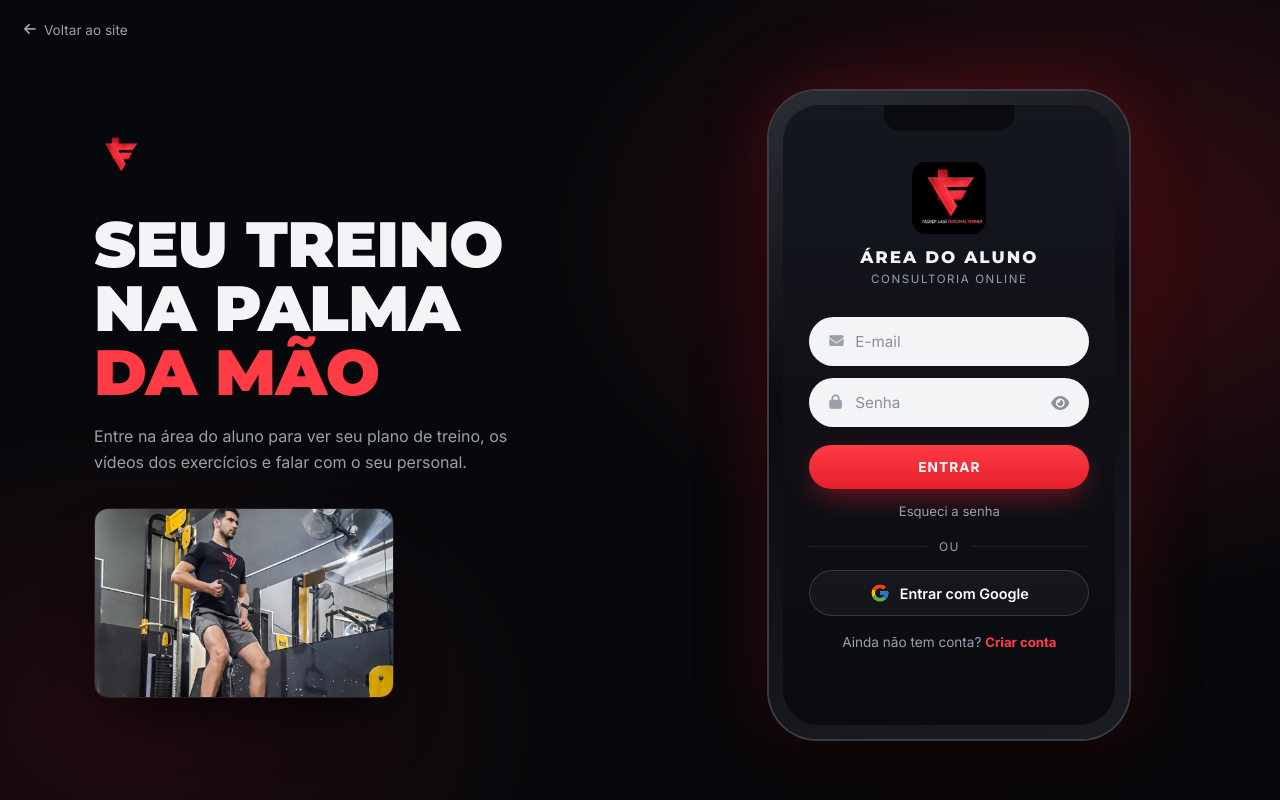
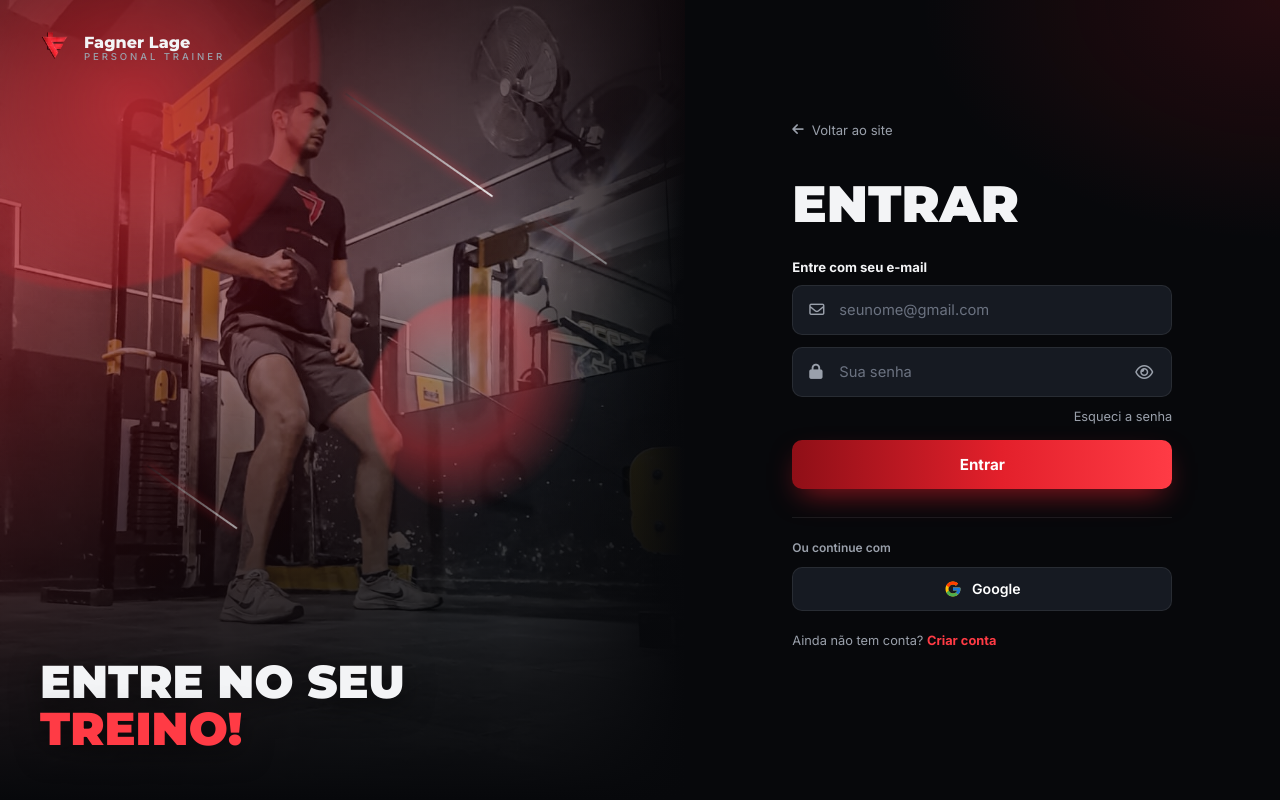
Before and after one commit to lferodrigues/consultoria-fl, a plain HTML site: page login.html in a window 1280 px wide. Drawn offline with Linux system fonts and the light colour scheme; no server answers.

Commit message:
Redesenha a tela de login da Área do Aluno (layout dividido, paleta do site)
Co-Authored-By: Claude Opus 5.5 <noreply@anthropic.com>
Claude-Session: https://claude.ai/code/session_0134B8wTpUe8CzA3QtAohK4x

```diff
--- a/Assets/css/login.css
+++ b/Assets/css/login.css
@@ -3,150 +3,183 @@
     --bg: #07080b;
     --bg-2: #0d0f14;
     --card: #12151c;
+    --input: #161a22;
     --line: rgba(255, 255, 255, .08);
     --text: #f3f4f6;
     --muted: #9aa0ab;
     --red: #e3202b;
     --red-2: #ff3b45;
+    --red-dark: #8f0f17;
 }
 
 * { box-sizing: border-box; margin: 0; padding: 0; }
 img { max-width: 100%; display: block; }
 a { color: inherit; text-decoration: none; }
 button { font: inherit; }
+[hidden] { display: none !important; }
 
 body {
     font-family: 'Inter', system-ui, -apple-system, Segoe UI, Roboto, sans-serif;
     color: var(--text);
+    background: var(--bg);
     min-height: 100vh;
-    background:
-        radial-gradient(900px 600px at 85% 30%, rgba(227, 32, 43, .22), transparent 60%),
-        radial-gradient(700px 500px at 10% 90%, rgba(227, 32, 43, .12), transparent 60%),
-        var(--bg);
     -webkit-font-smoothing: antialiased;
-    overflow-x: hidden;
 }
 
+.login-page {
+    min-height: 100vh;
+    display: grid;
+    grid-template-columns: 1.15fr 1fr;
+}
+
+/* ---------- Painel visual ---------- */
+.visual {
+    position: relative; overflow: hidden; min-height: 100vh;
+    background: #0a0507;
+}
+.visual-photo {
+    position: absolute; inset: 0; width: 100%; height: 100%;
+    object-fit: cover; object-position: center 30%;
+    filter: grayscale(.35) contrast(1.1) brightness(.75);
+}
+.visual-shade {
+    position: absolute; inset: 0;
+    background:
+        linear-gradient(180deg, rgba(7, 8, 11, .55) 0%, rgba(7, 8, 11, .1) 35%, rgba(7, 8, 11, .85) 85%, var(--bg) 100%),
+        linear-gradient(120deg, rgba(227, 32, 43, .55), rgba(143, 15, 23, .25) 45%, rgba(7, 8, 11, .2) 70%),
+        linear-gradient(90deg, transparent 75%, var(--bg) 100%);
+    mix-blend-mode: normal;
+}
+
+/* Brilhos e "rastros" vermelhos, no lugar dos planetas e cometas da referência */
+.glow { position: absolute; border-radius: 50%; filter: blur(2px); pointer-events: none; }
+.g1 {
+    width: 460px; height: 460px; top: -170px; left: -140px;
+    background: radial-gradient(circle at 60% 60%, rgba(255, 59, 69, .55), rgba(227, 32, 43, .15) 55%, transparent 70%);
+}
+.g2 {
+    width: 220px; height: 220px; top: 38%; right: 14%;
+    background: radial-gradient(circle at 35% 35%, rgba(255, 255, 255, .18), rgba(255, 59, 69, .35) 40%, transparent 70%);
+    animation: float 7s ease-in-out infinite;
+}
+.streak {
+    position: absolute; height: 2px; border-radius: 2px; transform: rotate(35deg);
+    background: linear-gradient(90deg, transparent, rgba(255, 255, 255, .85));
+    box-shadow: 0 0 10px rgba(255, 59, 69, .9);
+}
+.s1 { width: 180px; top: 18%; left: 48%; }
+.s2 { width: 110px; top: 62%; left: 20%; opacity: .7; }
+.s3 { width: 80px; top: 30%; left: 78%; opacity: .5; }
+@keyframes float { 50% { transform: translateY(-14px); } }
+
+.brand {
+    position: absolute; top: 28px; left: 34px; z-index: 2;
+    display: flex; align-items: center; gap: 10px;
+}
+.brand img { height: 40px; width: auto; }
+.brand span { font-family: 'Montserrat', sans-serif; font-weight: 800; font-size: 1rem; line-height: 1.1; }
+.brand small {
+    display: block; font-family: 'Inter', sans-serif; font-weight: 500;
+    font-size: .6rem; letter-spacing: .3em; text-transform: uppercase; color: var(--muted);
+}
+
+.visual-title {
+    position: absolute; left: 40px; bottom: 48px; z-index: 2;
+    font-family: 'Montserrat', sans-serif; font-weight: 900; text-transform: uppercase;
+    font-size: clamp(2rem, 3.6vw, 3.2rem); line-height: 1.02;
+    text-shadow: 0 6px 30px rgba(0, 0, 0, .6);
+}
+.visual-title span { color: var(--red-2); }
+
+/* ---------- Formulário ---------- */
+.panel {
+    display: flex; align-items: center; justify-content: center;
+    padding: 48px 40px;
+    background:
+        radial-gradient(600px 400px at 100% 0%, rgba(227, 32, 43, .14), transparent 60%),
+        var(--bg);
+}
+.panel-inner { width: 100%; max-width: 380px; }
+
 .back {
-    position: absolute; top: 22px; left: 24px; z-index: 5;
-    font-size: .85rem; color: var(--muted);
-    display: inline-flex; align-items: center; gap: 8px;
+    display: inline-flex; align-items: center; gap: 8px; margin-bottom: 40px;
+    font-size: .82rem; color: var(--muted);
 }
 .back:hover { color: #fff; }
 
-.login-page {
-    max-width: 1140px; margin: 0 auto; min-height: 100vh;
-    padding: 70px 24px 40px;
-    display: grid; grid-template-columns: 1.1fr .9fr; align-items: center; gap: 40px;
+.panel h1 {
+    font-family: 'Montserrat', sans-serif; font-weight: 900; text-transform: uppercase;
+    font-size: clamp(2.4rem, 4vw, 3.2rem); line-height: 1; margin-bottom: 30px;
 }
 
-/* ---------- Chamada ---------- */
-.intro { position: relative; }
-.brand img { height: 52px; width: auto; margin-bottom: 28px; }
-.intro h1 {
-    font-family: 'Montserrat', sans-serif; font-weight: 900; text-transform: uppercase;
-    font-size: clamp(2.4rem, 5vw, 4rem); line-height: 1; letter-spacing: -.01em;
-}
-.intro h1 span { color: var(--red-2); }
-.intro p { color: var(--muted); max-width: 420px; margin-top: 20px; line-height: 1.6; }
-.intro-photo {
-    margin-top: 32px; width: 300px; height: 190px; border-radius: 14px; overflow: hidden;
-    border: 1px solid var(--line); box-shadow: 0 30px 60px -20px rgba(0, 0, 0, .8);
-}
-.intro-photo img { width: 100%; height: 100%; object-fit: cover; object-position: center 25%; }
+.group { margin-bottom: 12px; }
+.group label { display: block; font-size: .82rem; font-weight: 700; margin-bottom: 10px; }
 
-/* ---------- Celular ---------- */
-.phone-wrap { display: flex; justify-content: center; }
-.phone {
-    position: relative; width: 360px; max-width: 100%;
-    padding: 14px; border-radius: 48px;
-    background: linear-gradient(160deg, #2a2d34, #0b0c10 40%, #1b1d22);
-    box-shadow:
-        0 0 0 2px #3a3d44,
-        0 40px 80px -20px rgba(0, 0, 0, .9),
-        0 0 80px -10px rgba(227, 32, 43, .35);
-}
-.phone-notch {
-    position: absolute; top: 14px; left: 50%; transform: translateX(-50%);
-    width: 130px; height: 26px; background: #0b0c10; border-radius: 0 0 16px 16px; z-index: 2;
-}
-.phone-screen {
-    border-radius: 36px; padding: 56px 26px 30px; min-height: 620px;
-    background: linear-gradient(180deg, #14171e, #0a0b0f);
-    display: flex; flex-direction: column;
-}
-
-.app-logo { text-align: center; margin-bottom: 30px; }
-.app-logo img { width: 74px; height: 74px; object-fit: contain; margin: 0 auto 12px; border-radius: 16px; }
-.app-logo strong {
-    display: block; font-family: 'Montserrat', sans-serif; font-weight: 800;
-    letter-spacing: .12em; font-size: 1.05rem;
-}
-.app-logo small { color: var(--muted); font-size: .72rem; letter-spacing: .14em; text-transform: uppercase; }
-
-/* Campos em pílula, como no app de referência */
 .field {
     position: relative; display: flex; align-items: center;
-    background: #f3f4f6; border-radius: 999px; margin-bottom: 12px;
-    border: 2px solid transparent; transition: border-color .2s;
+    background: var(--input); border: 1px solid var(--line); border-radius: 10px;
+    transition: border-color .2s, box-shadow .2s;
 }
-.field:focus-within { border-color: var(--red-2); }
-.field > i { position: absolute; left: 18px; color: #9aa0ab; font-size: .9rem; }
+.field:focus-within { border-color: var(--red-2); box-shadow: 0 0 0 3px rgba(255, 59, 69, .15); }
+.field > i { position: absolute; left: 16px; color: var(--muted); font-size: .95rem; }
 .field input {
-    width: 100%; border: 0; outline: 0; background: transparent;
-    padding: 13px 46px 13px 44px; font-size: .95rem; color: #111; font-family: inherit;
+    width: 100%; border: 0; outline: 0; background: transparent; color: var(--text);
+    padding: 15px 46px 15px 46px; font-size: .92rem; font-family: inherit;
 }
-.field input::placeholder { color: #8a8f99; }
+.field input::placeholder { color: #6b7280; }
+.field input:-webkit-autofill {
+    -webkit-box-shadow: 0 0 0 40px var(--input) inset;
+    -webkit-text-fill-color: var(--text);
+}
 .toggle-pass {
-    position: absolute; right: 14px; background: none; border: 0; color: #8a8f99; cursor: pointer; padding: 4px;
+    position: absolute; right: 12px; background: none; border: 0; color: var(--muted); cursor: pointer; padding: 6px;
 }
+.toggle-pass:hover { color: #fff; }
+
+.link { background: none; border: 0; cursor: pointer; color: var(--muted); font-size: .8rem; }
+.link:hover { color: #fff; }
+.link.strong { color: var(--red-2); font-weight: 700; }
+.forgot { display: block; margin: 2px 0 16px auto; }
 
 .btn-login {
-    width: 100%; margin-top: 6px; padding: 14px; border: 0; border-radius: 999px; cursor: pointer;
-    background: linear-gradient(180deg, var(--red-2), var(--red)); color: #fff;
-    font-weight: 800; letter-spacing: .08em; text-transform: uppercase; font-size: .85rem;
-    box-shadow: 0 10px 30px -8px rgba(227, 32, 43, .65);
-    transition: transform .2s, box-shadow .2s;
+    width: 100%; padding: 15px; border: 0; border-radius: 10px; cursor: pointer;
+    background: linear-gradient(90deg, var(--red-dark), var(--red) 55%, var(--red-2));
+    color: #fff; font-weight: 700; font-size: .95rem;
+    box-shadow: 0 12px 30px -10px rgba(227, 32, 43, .7);
+    transition: transform .2s, box-shadow .2s, filter .2s;
 }
-.btn-login:hover { transform: translateY(-2px); box-shadow: 0 16px 36px -8px rgba(227, 32, 43, .8); }
+.btn-login:hover { transform: translateY(-2px); filter: brightness(1.08); box-shadow: 0 16px 36px -10px rgba(227, 32, 43, .85); }
 .btn-login:disabled { opacity: .6; cursor: wait; transform: none; }
 
-.link {
-    display: block; margin: 14px auto 0; background: none; border: 0; cursor: pointer;
-    color: var(--muted); font-size: .82rem;
-}
-.link:hover { color: #fff; }
-.link.strong { display: inline; margin: 0; color: var(--red-2); font-weight: 700; }
-
-.divider { display: flex; align-items: center; gap: 12px; margin: 20px 0 16px; color: var(--muted); font-size: .75rem; text-transform: uppercase; letter-spacing: .1em; }
-.divider::before, .divider::after { content: ""; flex: 1; height: 1px; background: var(--line); }
+.divider { height: 1px; background: var(--line); margin: 28px 0 22px; }
+.continue { font-size: .75rem; font-weight: 600; color: var(--muted); margin-bottom: 12px; }
 
 .btn-google {
     width: 100%; display: flex; align-items: center; justify-content: center; gap: 10px;
-    padding: 12px; border-radius: 999px; cursor: pointer;
-    background: rgba(255, 255, 255, .04); border: 1px solid rgba(255, 255, 255, .15); color: #fff;
-    font-weight: 600; font-size: .9rem; transition: border-color .2s, background .2s;
+    padding: 12px; border-radius: 10px; cursor: pointer;
+    background: var(--input); border: 1px solid var(--line); color: #fff;
+    font-weight: 600; font-size: .88rem; transition: border-color .2s, background .2s;
 }
-.btn-google:hover { border-color: rgba(255, 255, 255, .35); background: rgba(255, 255, 255, .08); }
-.btn-google svg { width: 20px; height: 20px; }
+.btn-google:hover { border-color: rgba(255, 255, 255, .25); background: #1c212b; }
+.btn-google:disabled { opacity: .6; cursor: wait; }
+.btn-google svg { width: 18px; height: 18px; }
 
-.switch { text-align: center; margin-top: 18px; font-size: .85rem; color: var(--muted); }
+.switch { margin-top: 22px; font-size: .8rem; color: var(--muted); }
 
-.message { min-height: 20px; margin-top: 14px; text-align: center; font-size: .82rem; }
+.message { min-height: 20px; margin-top: 14px; font-size: .82rem; }
 .message.error { color: var(--red-2); }
 .message.ok { color: #4ade80; }
 
-.logged { text-align: center; margin: auto 0; }
-.logged > i { font-size: 3rem; color: #4ade80; margin-bottom: 14px; }
-.logged p { font-size: 1.1rem; }
-.logged small { display: block; color: var(--muted); margin: 6px 0 22px; }
+.logged > i { font-size: 2.8rem; color: #4ade80; margin-bottom: 18px; }
+.logged h1 { font-size: 2.2rem; margin-bottom: 10px; text-transform: none; }
+.logged h1 span { color: var(--red-2); }
+.logged p { color: var(--muted); margin-bottom: 26px; }
 
 /* Carregando */
 .loading {
     position: fixed; inset: 0; z-index: 50;
     background: rgba(7, 8, 11, .8); display: flex; align-items: center; justify-content: center;
 }
-.loading[hidden] { display: none; }
 .spinner {
     width: 46px; height: 46px; border-radius: 50%;
     border: 5px solid rgba(255, 255, 255, .15); border-top-color: var(--red-2);
@@ -154,21 +187,23 @@ body {
 }
 @keyframes spin { to { transform: rotate(360deg); } }
 
-[hidden] { display: none !important; }
-
-/* ---------- Responsivo ---------- */
-@media (max-width: 900px) {
-    .login-page { grid-template-columns: 1fr; padding-top: 64px; gap: 28px; }
-    .intro { text-align: center; }
-    .brand img { margin: 0 auto 18px; }
-    .intro h1 { font-size: 2.2rem; }
-    .intro h1 br { display: none; }
-    .intro p { margin: 14px auto 0; }
-    .intro-photo { display: none; }
+/* ---------- Celular: imagem no topo, formulário embaixo ---------- */
+@media (max-width: 860px) {
+    .login-page { grid-template-columns: 1fr; }
+    .visual { min-height: 0; height: 300px; }
+    .visual-photo { object-position: center 8%; }
+    .visual-shade {
+        background:
+            linear-gradient(180deg, rgba(7, 8, 11, .5) 0%, rgba(7, 8, 11, .1) 40%, var(--bg) 100%),
+            linear-gradient(120deg, rgba(227, 32, 43, .55), rgba(143, 15, 23, .25) 45%, rgba(7, 8, 11, .2) 70%);
+    }
+    .brand { top: 20px; left: 20px; }
+    .visual-title { display: none; }
+    .g2 { width: 140px; height: 140px; top: 30%; right: 8%; }
+    .panel { align-items: flex-start; padding: 8px 22px 40px; margin-top: -40px; background: transparent; position: relative; z-index: 2; }
+    .back { margin-bottom: 18px; }
+    .panel h1 { margin-bottom: 22px; }
 }
-@media (max-width: 420px) {
-    .login-page { padding: 60px 12px 24px; }
-    .phone { padding: 0; border-radius: 28px; box-shadow: 0 0 60px -10px rgba(227, 32, 43, .35); }
-    .phone-notch { display: none; }
-    .phone-screen { border-radius: 28px; padding: 34px 20px 26px; min-height: 0; }
+@media (prefers-reduced-motion: reduce) {
+    .g2 { animation: none; }
 }
--- a/login.html
+++ b/login.html
@@ -16,55 +16,67 @@
 </head>
 
 <body>
+    <main class="login-page">
+
+        <!-- Painel visual -->
+        <section class="visual" aria-hidden="true">
+            <img class="visual-photo" src="./administrador/Assets/img/4.jpeg" alt="">
+            <div class="visual-shade"></div>
+            <span class="glow g1"></span>
+            <span class="glow g2"></span>
+            <span class="streak s1"></span>
+            <span class="streak s2"></span>
+            <span class="streak s3"></span>
+
+            <a href="./index.html" class="brand" tabindex="-1">
+                <img src="./Assets/img/banner05.png" alt="">
+                <span>Fagner Lage<small>Personal trainer</small></span>
+            </a>
+
+            <h2 class="visual-title">Entre no seu<br><span>treino!</span></h2>
+        </section>
+
+        <!-- Formulário -->
+        <section class="panel">
+            <div class="panel-inner">
                 <a href="./index.html" class="back"><i class="fa-solid fa-arrow-left"></i> Voltar ao site</a>
 
-    <main class="login-page">
+                <div id="auth-area">
+                    <h1 id="title">Entrar</h1>
 
-        <!-- Lado esquerdo: chamada (inspirado no material "Como usar o aplicativo") -->
-        <section class="intro">
-            <a href="./index.html" class="brand"><img src="./Assets/img/banner05.png" alt="Fagner Lage Personal Trainer"></a>
-            <h1>Seu treino <br>na palma <br><span>da mão</span></h1>
-            <p>Entre na área do aluno para ver seu plano de treino, os vídeos dos exercícios e falar com o seu personal.</p>
-            <div class="intro-photo">
-                <img src="./administrador/Assets/img/4.jpeg" alt="Personal Fagner Lage na academia">
+                    <form id="auth-form" novalidate>
+                        <div class="group" id="field-name" hidden>
+                            <label for="name">Nome completo</label>
+                            <div class="field">
+                                <i class="fa-regular fa-user"></i>
+                                <input type="text" id="name" placeholder="Seu nome" autocomplete="name">
                             </div>
-        </section>
-
-        <!-- Lado direito: celular com o formulário -->
-        <section class="phone-wrap">
-            <div class="phone">
-                <div class="phone-notch"></div>
-                <div class="phone-screen">
-
-                    <div class="app-logo">
-                        <img src="./Assets/img/logo.png" alt="Logo Fagner Lage">
-                        <strong>ÁREA DO ALUNO</strong>
-                        <small>Consultoria online</small>
                         </div>
 
-                    <!-- Login / cadastro -->
-                    <form id="auth-form" novalidate>
-                        <div class="field" id="field-name" hidden>
-                            <i class="fa-solid fa-user"></i>
-                            <input type="text" id="name" placeholder="Nome completo" autocomplete="name">
+                        <div class="group">
+                            <label for="email">Entre com seu e-mail</label>
+                            <div class="field">
+                                <i class="fa-regular fa-envelope"></i>
+                                <input type="email" id="email" placeholder="seunome@gmail.com" autocomplete="email" required>
                             </div>
-                        <div class="field">
-                            <i class="fa-solid fa-envelope"></i>
-                            <input type="email" id="email" placeholder="E-mail" autocomplete="email" required>
                         </div>
+
+                        <div class="group">
                             <div class="field">
                                 <i class="fa-solid fa-lock"></i>
-                            <input type="password" id="password" placeholder="Senha" autocomplete="current-password" required minlength="6">
-                            <button type="button" class="toggle-pass" id="toggle-pass" aria-label="Mostrar senha"><i class="fa-solid fa-eye"></i></button>
+                                <input type="password" id="password" placeholder="Sua senha" autocomplete="current-password" required minlength="6" aria-label="Senha">
+                                <button type="button" class="toggle-pass" id="toggle-pass" aria-label="Mostrar senha"><i class="fa-regular fa-eye"></i></button>
+                            </div>
                         </div>
 
+                        <button type="button" class="link forgot" id="forgot-btn">Esqueci a senha</button>
+
                         <button type="submit" class="btn-login" id="submit-btn">Entrar</button>
-
-                        <button type="button" class="link" id="forgot-btn">Esqueci a senha</button>
                     </form>
 
-                    <div class="divider"><span>ou</span></div>
+                    <div class="divider"></div>
 
+                    <p class="continue">Ou continue com</p>
                     <button type="button" class="btn-google" id="google-btn">
                         <svg viewBox="0 0 48 48" aria-hidden="true">
                             <path fill="#FFC107" d="M43.6 20.5H42V20H24v8h11.3C33.7 32.7 29.2 36 24 36c-6.6 0-12-5.4-12-12s5.4-12 12-12c3.1 0 5.8 1.2 7.9 3.1l5.7-5.7C34 6.1 29.3 4 24 4 12.9 4 4 12.9 4 24s8.9 20 20 20 20-8.9 20-20c0-1.3-.1-2.4-.4-3.5z"/>
@@ -72,23 +84,23 @@
                             <path fill="#4CAF50" d="M24 44c5.2 0 9.9-2 13.4-5.2l-6.2-5.2C29.2 35.1 26.7 36 24 36c-5.2 0-9.6-3.3-11.3-8l-6.5 5C9.5 39.6 16.2 44 24 44z"/>
                             <path fill="#1976D2" d="M43.6 20.5H42V20H24v8h11.3c-.8 2.2-2.2 4.2-4.1 5.6l6.2 5.2C37 39.2 44 34 44 24c0-1.3-.1-2.4-.4-3.5z"/>
                         </svg>
-                        Entrar com Google
+                        Google
                     </button>
 
                     <p class="switch">
                         <span id="switch-text">Ainda não tem conta?</span>
                         <button type="button" class="link strong" id="switch-btn">Criar conta</button>
                     </p>
+                </div>
 
                 <p class="message" id="message" role="alert"></p>
 
                 <!-- Mostrado depois do login -->
                 <div class="logged" id="logged" hidden>
                     <i class="fa-solid fa-circle-check"></i>
-                        <p>Olá, <strong id="user-name"></strong>!</p>
-                        <small>Você entrou na área do aluno.</small>
+                    <h1>Olá, <span id="user-name"></span>!</h1>
+                    <p>Você entrou na área do aluno.</p>
                     <button type="button" class="btn-login" id="logout-btn">Sair</button>
-                    </div>
                 </div>
             </div>
         </section>
```
Also changed, not shown: Assets/js/login-aluno.js (+4 -3 lines). Lines whose indentation alone changed are shown as unchanged.
